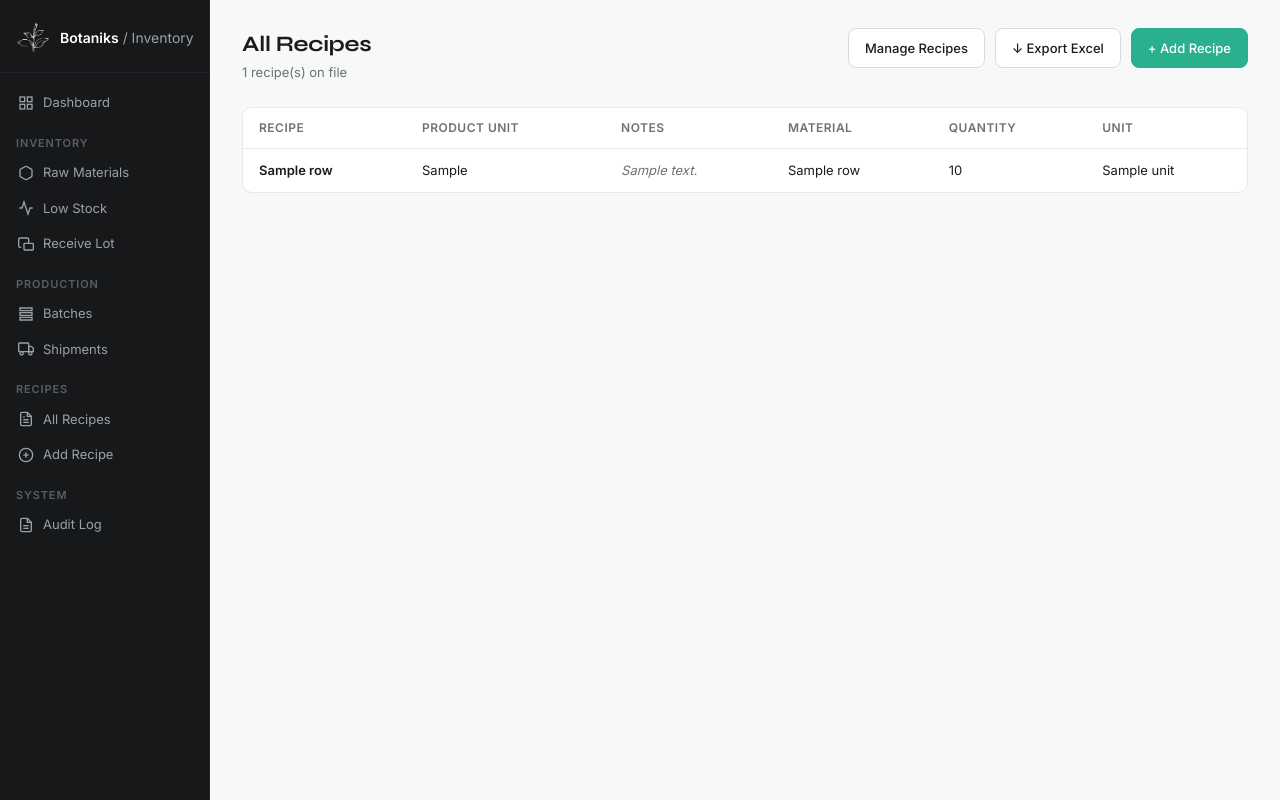
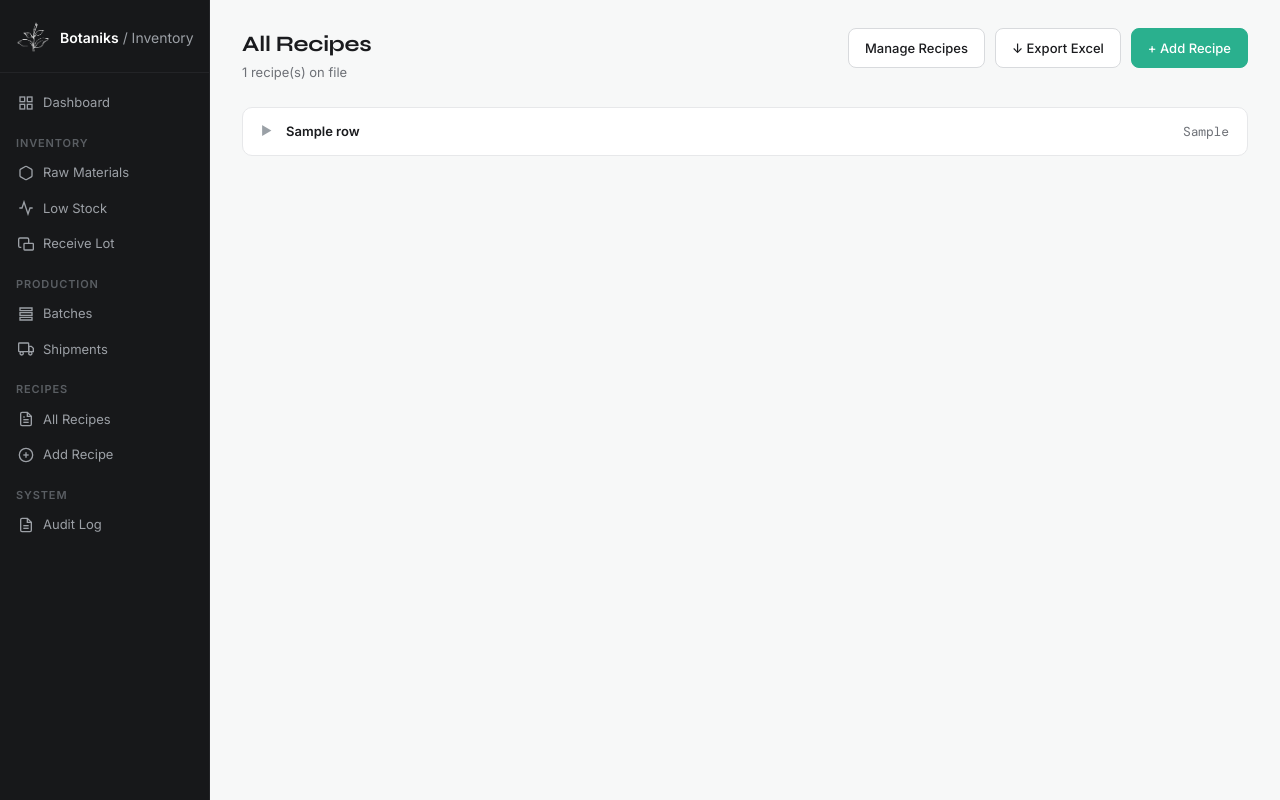
Before and after one commit to aero-greenfield/matcha-inventory-system, a Flask app: template templates/recipes.html in a window 1280 px wide. Run offline with Flask 3, Linux system fonts and the light colour scheme; the template is opened without the code that fills it: most values are stand-ins (such as "Sample title", 1, 10 or a date in 2020); parts of the project's set-up code (start-up, migrations or seed data) failed here and were passed over; some libraries are stand-ins or nearby versions.

Commit message:
redesigned the recipes UI page.

```diff
--- a/app.py
+++ b/app.py
@@ -1605,21 +1605,41 @@ def view_recipes():
             back_link=True, back_link_url="/", back_link_label="Back to Home"
     )
 
-    # Show recipe name and notes only on the first ingredient row of each recipe —
-    # duplicate rows get blank values so the name doesn't repeat in the table.
+    # CHANGED: instead of blanking duplicate rows for a flat table, group the flat
+    #          (one-row-per-ingredient) result into one dict per recipe so the template
+    #          can render a collapsible accordion row per recipe.
     df_display = df.copy()
     # ADDED: recipes with no valid materials come back with NULL material/quantity/unit
-    #        (LEFT JOIN). Blank them so the table shows an empty cell, not "nan"/"None".
+    #        (LEFT JOIN). Blank them so we show empty cells / "No materials", not "nan"/"None".
     df_display = df_display.where(df_display.notna(), '')
-    duplicate_mask = df_display['recipe_product_name'].duplicated()
-    df_display.loc[duplicate_mask, 'recipe_product_name'] = ''
-    df_display.loc[duplicate_mask, 'notes'] = ''
-    df_display.loc[duplicate_mask, 'product_unit'] = ''
+
+    # Rows are ordered by recipe_product_name then material_name (see get_all_recipes),
+    # so we can group sequentially. A recipe with no materials has a blank material_name —
+    # skip that row when collecting materials, leaving an empty materials list.
+    recipes = []
+    by_name = {}
+    for row in df_display.to_dict(orient='records'):
+        name = row['recipe_product_name']
+        recipe = by_name.get(name)
+        if recipe is None:
+            recipe = {
+                'name': name,
+                'product_unit': row['product_unit'],
+                'notes': row['notes'],
+                'materials': [],
+            }
+            by_name[name] = recipe
+            recipes.append(recipe)
+        if row['material_name']:
+            recipe['materials'].append({
+                'material_name': row['material_name'],
+                'quantity': row['quantity'],
+                'unit': row['unit'],
+            })
 
     # CHANGED: recipe_count now comes from the total returned by the service (all recipes),
     #          not nunique() on the current page (which would undercount when paginated).
     recipe_count = total
-    recipes = df_display.to_dict(orient='records')
 
     # ADDED: total_pages for pagination controls in the template
     total_pages = math.ceil(total / PER_PAGE) if total else 1
--- a/templates/recipes.html
+++ b/templates/recipes.html
@@ -17,31 +17,109 @@
 </div>
 
 {% if recipes %}
-<div class="table-container">
-    <table class="data-table">
+<style>
+    .recipe-list { display:flex; flex-direction:column; gap:8px; }
+    .recipe-row {
+        background:var(--card-bg);
+        border:1px solid var(--border);
+        border-radius:10px;
+        overflow:hidden;
+    }
+    .recipe-row > summary {
+        list-style:none;
+        cursor:pointer;
+        display:flex;
+        align-items:center;
+        gap:14px;
+        padding:14px 18px;
+        user-select:none;
+    }
+    .recipe-row > summary::-webkit-details-marker { display:none; }
+    .recipe-row > summary:hover { background:#fafafa; }
+    .recipe-chevron {
+        flex:0 0 auto;
+        color:var(--text-faint);
+        transition:transform .15s ease;
+        font-size:12px;
+        line-height:1;
+    }
+    .recipe-row[open] > summary .recipe-chevron { transform:rotate(90deg); }
+    .recipe-name { flex:1 1 auto; font-weight:600; color:var(--text); }
+    .recipe-unit { flex:0 0 auto; color:var(--text-muted); }
+    .recipe-materials { border-top:1px solid var(--border); padding:14px 18px; }
+    .recipe-detail-notes {
+        color:var(--text-muted);
+        font-style:italic;
+        margin-top:14px;
+        padding-top:12px;
+        border-top:1px solid var(--border);
+    }
+    .recipe-detail-notes .label {
+        font-style:normal;
+        font-size:11px;
+        text-transform:uppercase;
+        letter-spacing:.04em;
+        font-weight:600;
+        margin-right:8px;
+    }
+    .recipe-materials table { width:100%; border-collapse:collapse; table-layout:fixed; }
+    /* Material column takes remaining width; Quantity / Unit are fixed-width and
+       left-aligned so each header sits directly above its values without touching
+       the neighbouring column. */
+    .recipe-materials col.col-qty { width:140px; }
+    .recipe-materials col.col-unit { width:100px; }
+    .recipe-materials th {
+        text-align:left;
+        font-size:11px;
+        text-transform:uppercase;
+        letter-spacing:.04em;
+        color:var(--text-muted);
+        font-weight:600;
+        padding:8px 10px;
+    }
+    .recipe-materials td { text-align:left; padding:6px 10px; border-top:1px solid var(--border); }
+    .recipe-materials .empty { color:var(--text-muted); font-style:italic; padding:8px 0; }
+</style>
+<div class="recipe-list">
+    {% for recipe in recipes %}
+    <details class="recipe-row">
+        <summary>
+            <span class="recipe-chevron">&#9654;</span>
+            <span class="recipe-name">{{ recipe.name }}</span>
+            <span class="recipe-unit mono">{{ recipe.product_unit or '—' }}</span>
+        </summary>
+        <div class="recipe-materials">
+            {% if recipe.materials %}
+            <table>
+                <colgroup>
+                    <col class="col-material">
+                    <col class="col-qty">
+                    <col class="col-unit">
+                </colgroup>
                 <thead>
                     <tr>
-                <th>Recipe</th>
-                <th>Product Unit</th>
-                <th>Notes</th>
                         <th>Material</th>
                         <th>Quantity</th>
                         <th>Unit</th>
                     </tr>
                 </thead>
                 <tbody>
-            {% for row in recipes %}
+                    {% for m in recipe.materials %}
                     <tr>
-                <td><strong>{{ row.recipe_product_name }}</strong></td>
-                <td>{{ row.product_unit or '' }}</td>
-                <td style="color:var(--text-muted);font-style:italic;">{{ row.notes or '' }}</td>
-                <td>{{ row.material_name }}</td>
-                <td>{{ row.quantity }}</td>
-                <td>{{ row.unit }}</td>
+                        <td>{{ m.material_name }}</td>
+                        <td class="num">{{ m.quantity }}</td>
+                        <td>{{ m.unit }}</td>
                     </tr>
                     {% endfor %}
                 </tbody>
             </table>
+            {% else %}
+            <div class="empty">No materials in this recipe</div>
+            {% endif %}
+            <div class="recipe-detail-notes"><span class="label">Notes</span>{{ recipe.notes or '—' }}</div>
+        </div>
+    </details>
+    {% endfor %}
 </div>
 {% else %}
 <div class="table-container" style="padding:40px 24px;text-align:center;color:var(--text-muted);">
```
Lines whose indentation alone changed are shown as unchanged.
